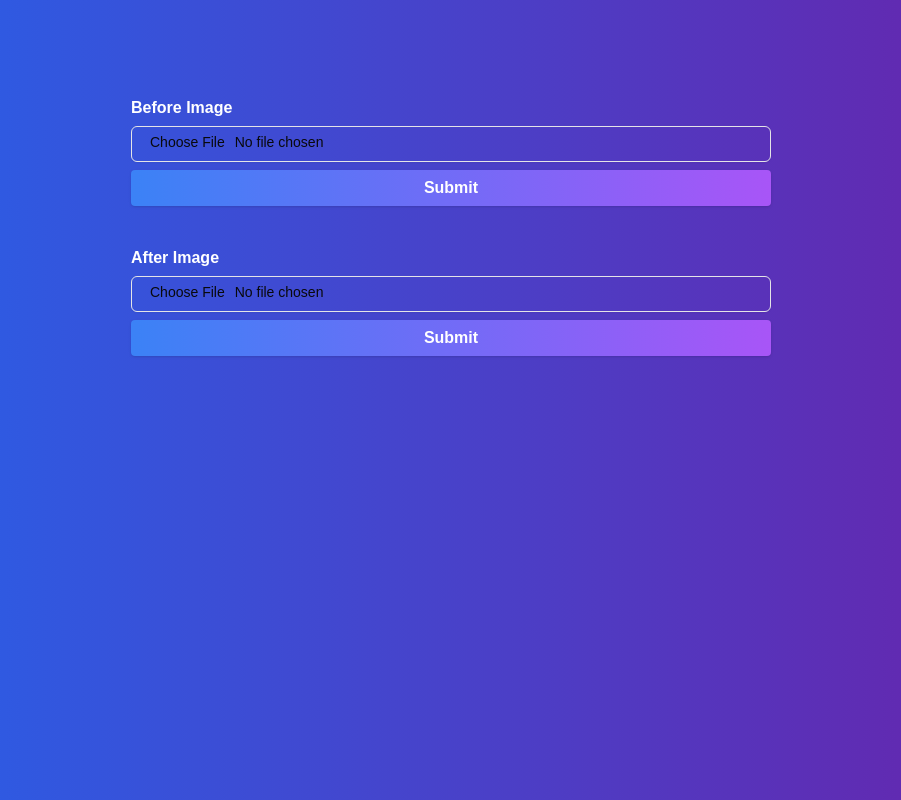
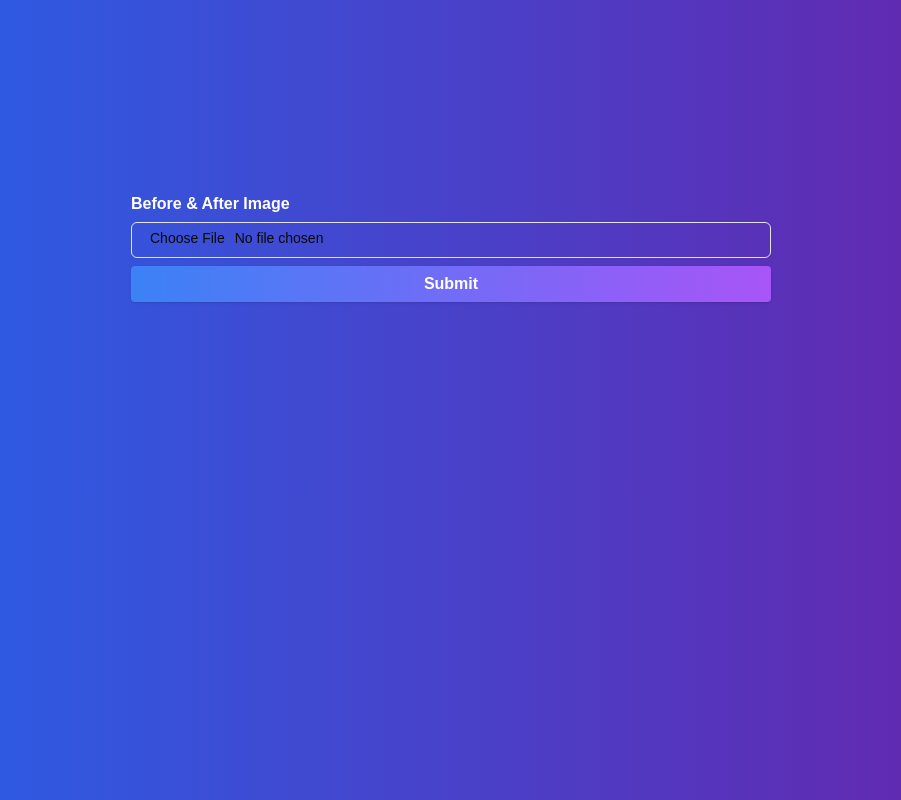
Before and after one commit to GaiaHackathon/frontend, a Next.js app: page /upload in a window 1280 px wide. Shown: the whole page, without its empty margins (189-1090 px from the left). Built offline with nearby package versions, Linux system fonts and the light colour scheme.

Commit message:
fixed agent response turning into description

```diff
--- a/app/upload/page.tsx
+++ b/app/upload/page.tsx
@@ -9,13 +9,11 @@ import { Card, CardContent, CardHeader, CardTitle } from '@/components/ui/card';
 export default function Upload() {
   const [selectedFile, setSelectedFile] = useState(null);
   const [selectedAfterFile, setSelectedAfterFile] = useState(null);
-  const [beforeImageSrc, setBeforeImageSrc] = useState<string>();
-  const [afterImageSrc, setAfterImageSrc] = useState<string>();
-  const [beforeImageDescription, setBeforeImageDescription] =
+  const [beforeAfterImageSrc, setBeforeAfterImageSrc] = useState<string>();
+  const [beforeAfterImageDescription, setBeforeAfterImageDescription] =
     useState<string>();
-  const [afterImageDescription, setAfterImageDescription] = useState<string>();
 
-  const onBeforeImageSubmit = async (
+  const onBeforeAfterImageSubmit = async (
     event: React.FormEvent<HTMLFormElement>
   ) => {
     event.preventDefault();
@@ -30,72 +28,41 @@ export default function Upload() {
       });
 
       const imageUrl: string = (await resp.json()).imageUrl;
-      setBeforeImageSrc(imageUrl);
+      setBeforeAfterImageSrc(imageUrl);
 
       const agentResp = await fetch('/api/agent', {
         method: 'POST',
         body: JSON.stringify({ image_url: imageUrl }),
       });
 
-      const agentDescription: string = (await agentResp.json()).message;
-      setBeforeImageDescription(agentDescription);
+      console.log(agentResp);
+
+      const agentDescription: string = (await agentResp.json()).message.content;
+      setBeforeAfterImageDescription(agentDescription);
     } catch (err) {
       console.error(err);
     }
   };
 
-  const onAfterImageSubmit = async (
-    event: React.FormEvent<HTMLFormElement>
-  ) => {
-    event.preventDefault();
-
-    const formData = new FormData();
-    formData.append('image', selectedAfterFile!);
-
-    try {
-      const resp = await fetch('/api/patient/upload/after', {
-        method: 'POST',
-        body: formData,
-      });
-
-      const imageUrl: string = (await resp.json()).imageUrl;
-      setAfterImageSrc(imageUrl);
-
-      const agentResp = await fetch('/api/agent', {
-        method: 'POST',
-        body: JSON.stringify({ image_url: imageUrl }),
-      });
-
-      const agentDescription: string = (await agentResp.json()).message;
-      setAfterImageDescription(agentDescription);
-    } catch (err) {
-      console.error(err);
-    }
-  };
-
-  const handleBeforeImageChange = (event) => {
+  const handleBeforeAfterImageChange = (event) => {
     setSelectedFile(event.target.files[0]);
   };
 
-  const handleAfterImageChange = (event) => {
-    setSelectedAfterFile(event.target.files[0]);
-  };
-
   return (
-    <div className='w-screen my-24 flex justify-center items-center'>
+    <div className='w-screen my-48 flex justify-center items-center'>
       <div className='flex flex-col gap-10 w-2/4'>
-        <form onSubmit={onBeforeImageSubmit}>
+        <form onSubmit={onBeforeAfterImageSubmit}>
           <div className='grid w-full items-center gap-1.5'>
             <Label
               htmlFor='before-image'
               className='text-white text-base font-bold'
             >
-              Before Image
+              Before & After Image
             </Label>
             <Input
               id='before-image'
               type='file'
-              onChange={handleBeforeImageChange}
+              onChange={handleBeforeAfterImageChange}
               required
             />
           </div>
@@ -107,58 +74,18 @@ export default function Upload() {
           </Button>
         </form>
 
-        {beforeImageSrc &&
-          beforeImageSrc.length > 0 &&
-          beforeImageDescription &&
-          beforeImageDescription.length > 0 && (
+        {beforeAfterImageSrc &&
+          beforeAfterImageSrc.length > 0 &&
+          beforeAfterImageDescription &&
+          beforeAfterImageDescription.length > 0 && (
             <Card className='flex flex-col gap-4 justify-center items-center'>
               <CardHeader>
-                <CardTitle>Before Image</CardTitle>
+                <CardTitle>Before & After Image</CardTitle>
               </CardHeader>
               <CardContent className='flex flex-col gap-4 justify-center items-center'>
-                <img className='w-64 h-30' src={beforeImageSrc} />
-                <p className='w-30 h-30 text-wrap overflow-scroll'>
-                  {beforeImageDescription}
-                </p>
-              </CardContent>
-            </Card>
-          )}
-
-        <form onSubmit={onAfterImageSubmit}>
-          <div className='grid w-full items-center gap-1.5'>
-            <Label
-              htmlFor='after-image'
-              className='text-white text-base font-bold'
-            >
-              After Image
-            </Label>
-            <Input
-              id='after-image'
-              type='file'
-              onChange={handleAfterImageChange}
-              required
-            />
-          </div>
-          <Button
-            className='bg-gradient-to-r from-blue-500 to-purple-500 hover:from-blue-600 hover:to-purple-600 text-white font-bold py-2 px-4 rounded text-base mt-2 w-full'
-            type='submit'
-          >
-            Submit
-          </Button>
-        </form>
-
-        {afterImageSrc &&
-          afterImageSrc.length > 0 &&
-          afterImageDescription &&
-          afterImageDescription.length > 0 && (
-            <Card className='flex flex-col gap-4 justify-center items-center'>
-              <CardHeader>
-                <CardTitle>After Image</CardTitle>
-              </CardHeader>
-              <CardContent className='flex flex-col gap-4 justify-center items-center'>
-                <img className='w-64 h-30' src={afterImageSrc} />
-                <p className='w-30 h-30 text-wrap overflow-scroll'>
-                  {afterImageDescription}
+                <img className='w-64 h-30' src={beforeAfterImageSrc} />
+                <p className='w-30 h-30 text-wrap'>
+                  {beforeAfterImageDescription}
                 </p>
               </CardContent>
             </Card>
```
Also changed, not shown: 1 other file (tests, documents, lock files or other folders).
